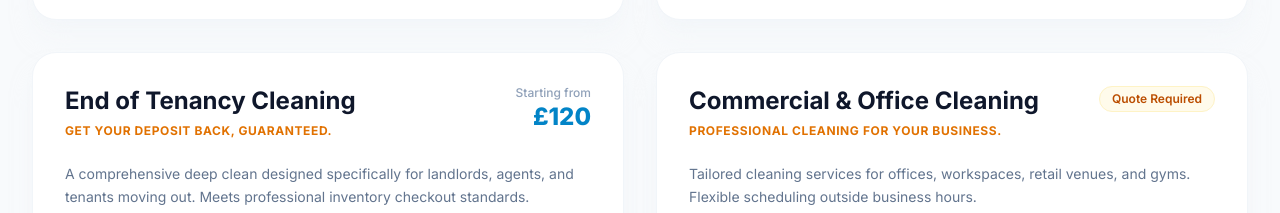
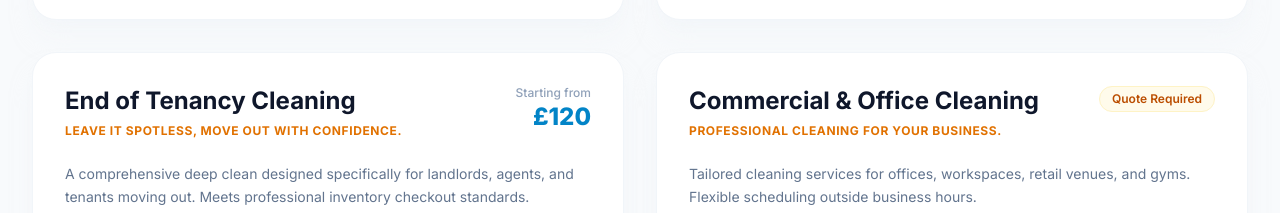
Before and after one commit to 4Buckscodes/sparklyspace, a Next.js app: page /services in a window 1280 px wide. Shown: the part 900-1113 px from the top of the page. Built offline with nearby package versions, Linux system fonts and the light colour scheme.

Commit message:
Copy: Updated End of Tenancy Cleaning tagline

```diff
--- a/data/services.ts
+++ b/data/services.ts
@@ -80,7 +80,7 @@ export const services: ServiceItem[] = [
     id: "end-of-tenancy",
     name: "End of Tenancy Cleaning",
     slug: "end-of-tenancy-cleaning",
-    tagline: "Get your deposit back, guaranteed.",
+    tagline: "Leave it spotless, move out with confidence.",
     description: "A comprehensive deep clean designed specifically for landlords, agents, and tenants moving out. Meets professional inventory checkout standards.",
     basePrice: 120,
     pricePerBedroom: 30,
```
